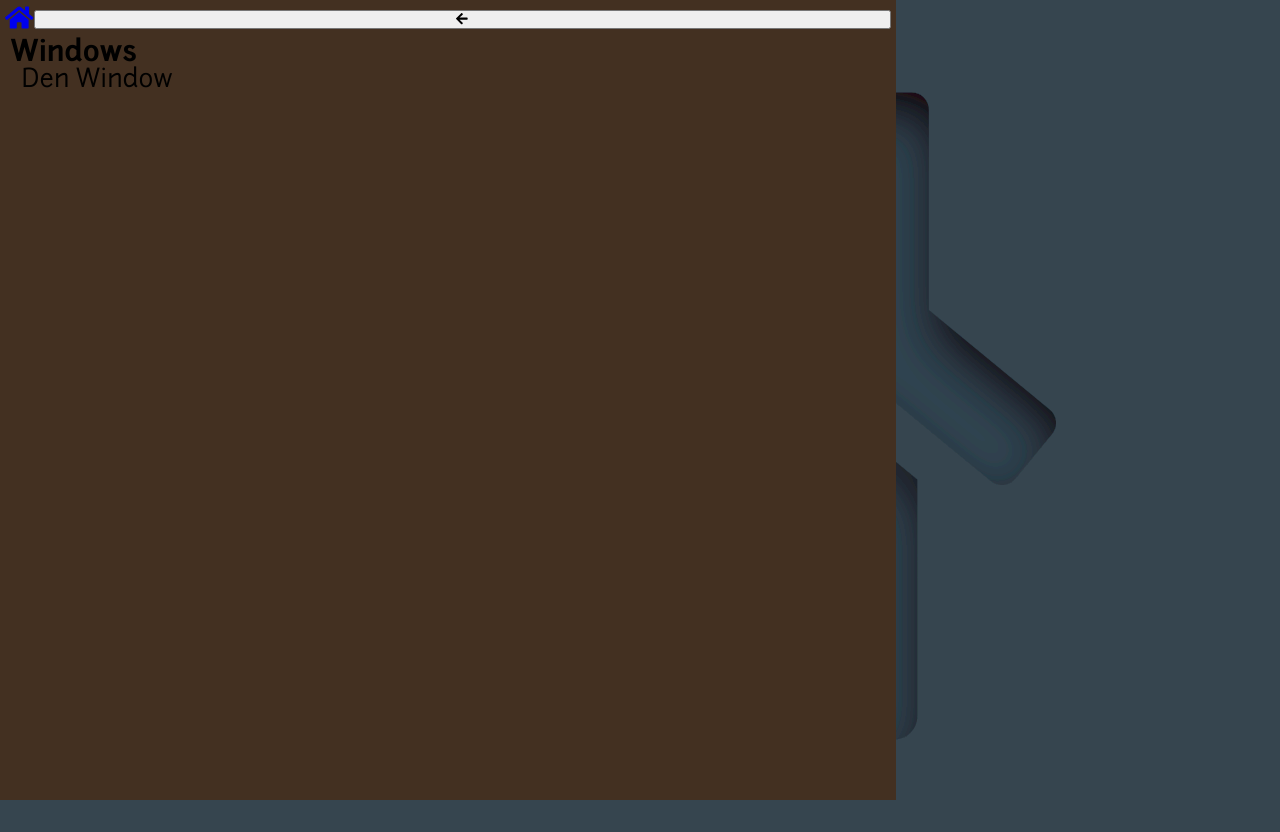
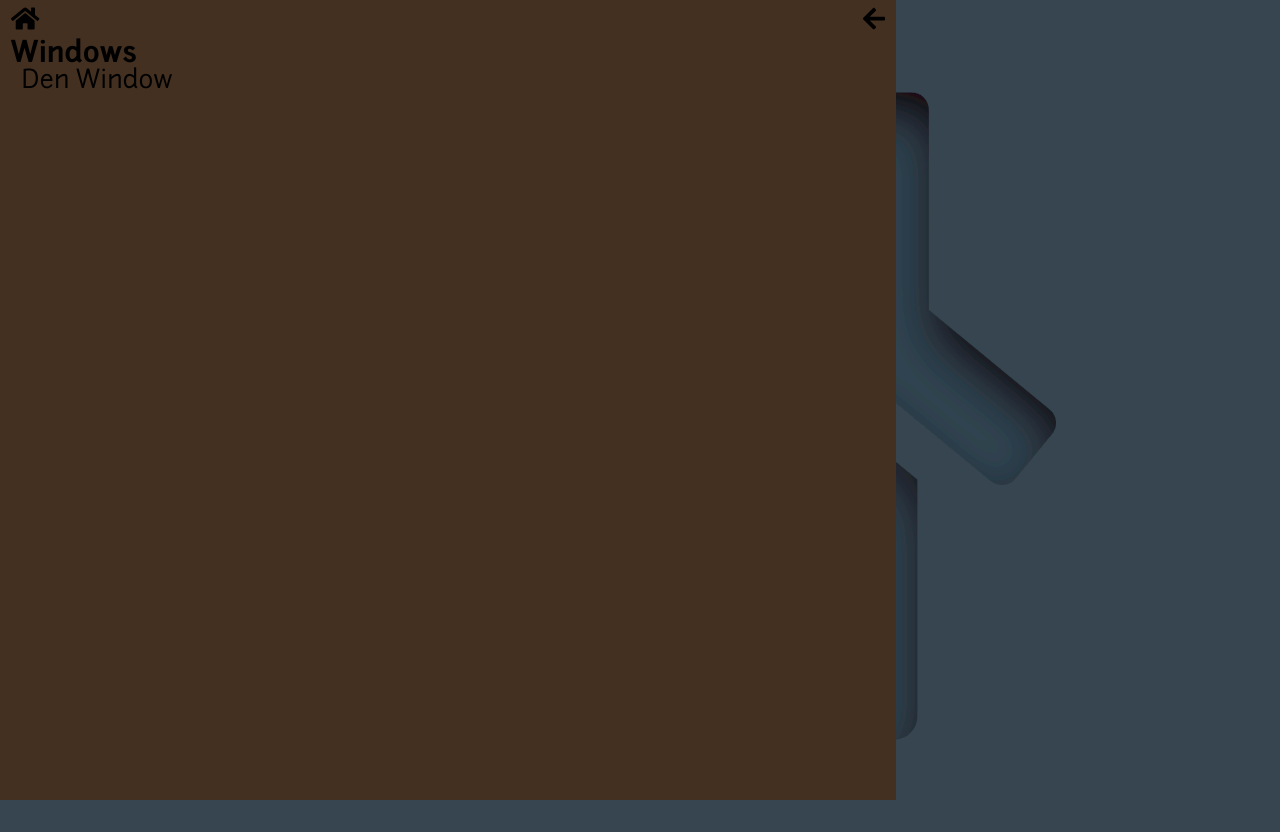
Before and after one commit to bencates/home-automation, a Nuxt app in the folder ui/: page / in a window 1280 px wide. Built offline with nearby package versions, Linux system fonts and the light colour scheme.

Commit message:
make the linter happy

```diff
--- a/ui/assets/components/the-navbar.vue
+++ b/ui/assets/components/the-navbar.vue
@@ -75,7 +75,8 @@
     align-items: center;
   }
 
-  .controls :matches(button, a) {
+  .controls button,
+  .controls a {
     background: inherit;
     color: inherit;
     font-size: inherit;
@@ -91,11 +92,6 @@
   }
 
 
-
-  ul {
-    list-style: none;
-    padding: 0;
-  }
 
   li {
     padding: 0 0.6rem;
--- a/ui/assets/styles/global.css
+++ b/ui/assets/styles/global.css
@@ -8,7 +8,12 @@ html {
 }
 
 *, *:before, *:after {
-  box-sizing: border-box;
+  box-sizing: inherit;
+
   margin: 0;
   padding: 0;
 }
+
+ul, ol {
+  list-style: none;
+}
```
